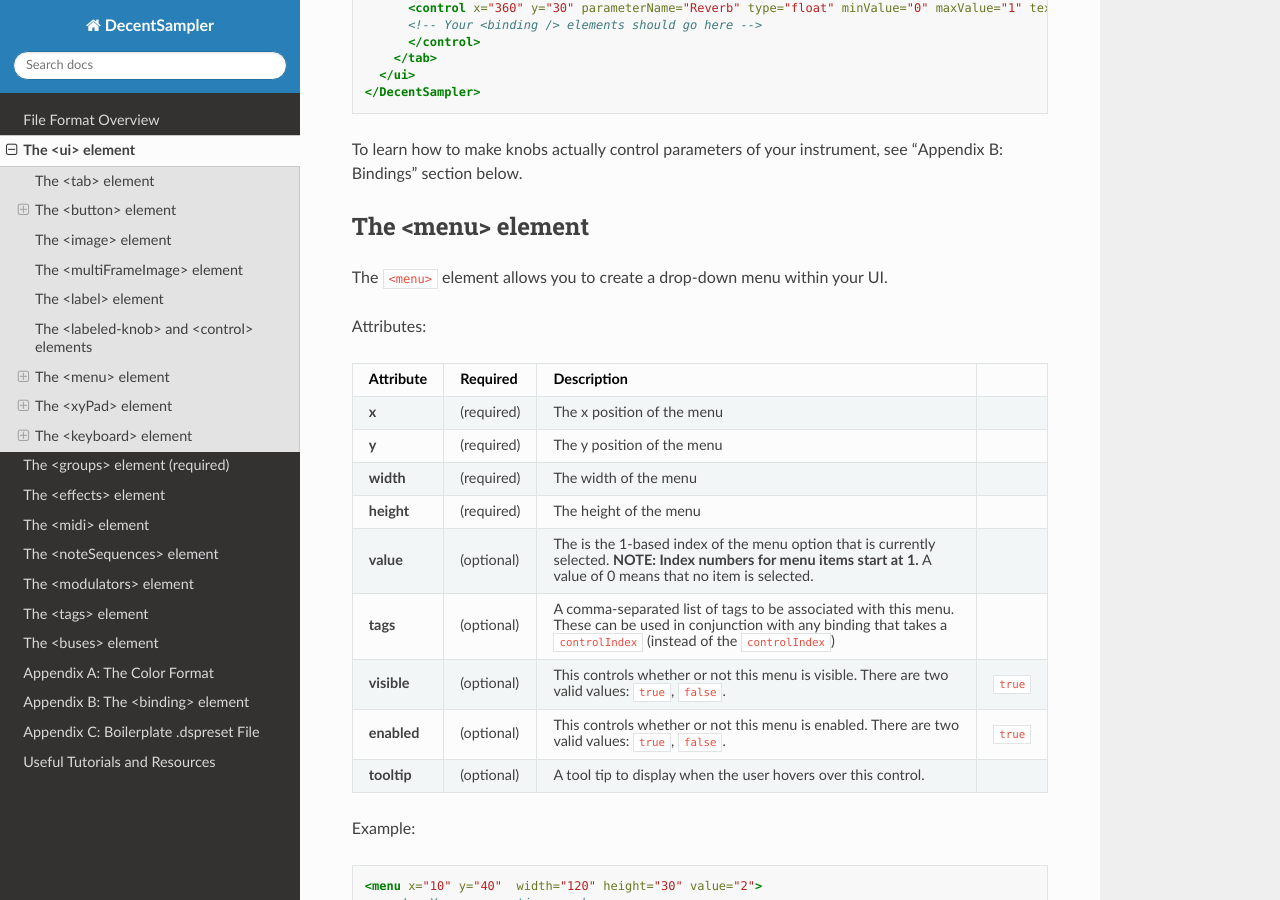
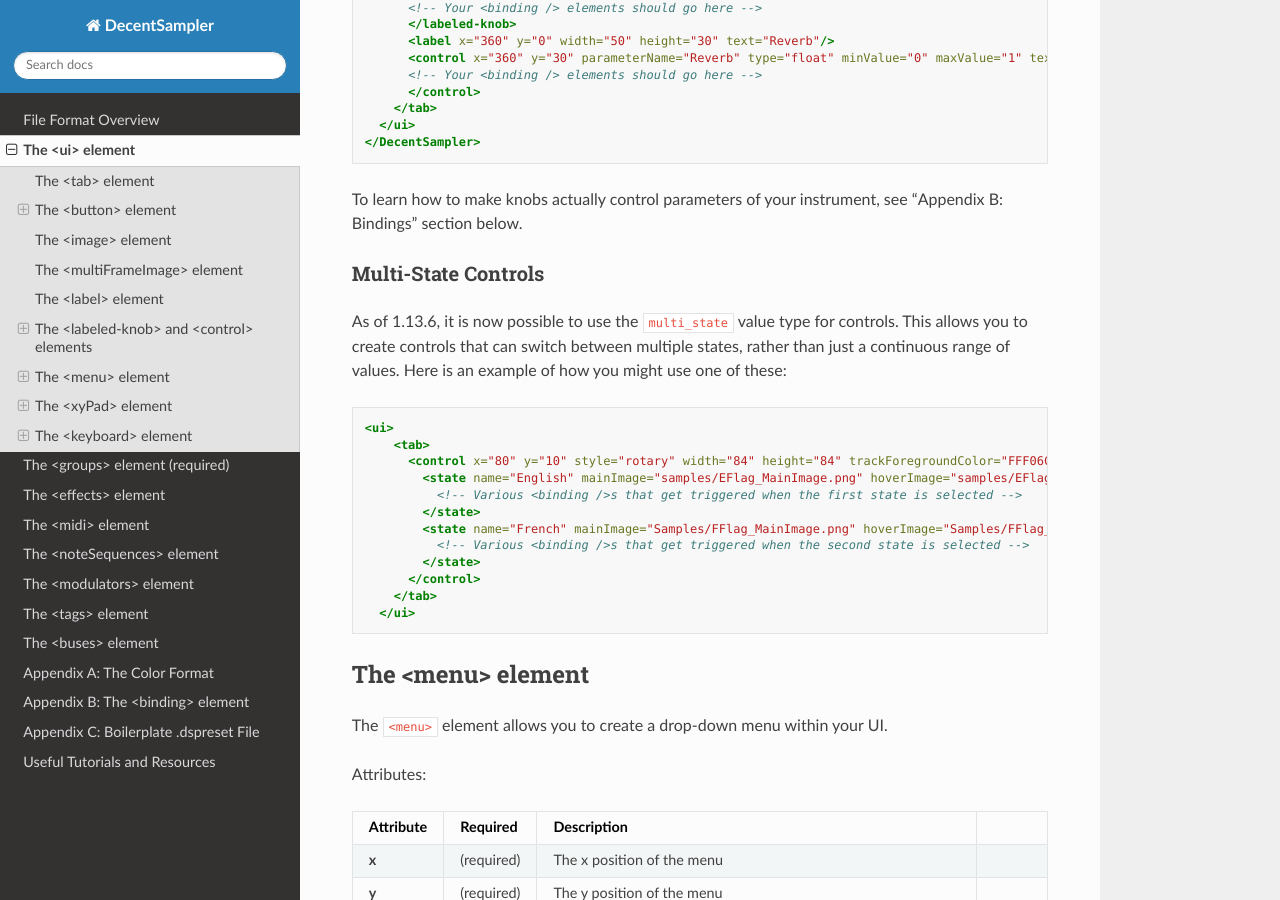
Before and after one commit to DecentSamples/DecentSampler-Developers-Guide, a Sphinx documentation site: the page built from docs/source/the-ui-element.md, in a window 1280 px wide and 900 px high, scrolled down 7238 px. Built offline with Sphinx 7.4.7 and the Read the Docs theme 3.1.0, drawn with Linux system fonts in a browser that asks for light colours; some of the changed text lies outside the part shown.

Commit message:
Documentation for 1.13.6 release

````diff
--- a/docs/source/conf.py
+++ b/docs/source/conf.py
@@ -7,7 +7,7 @@
 author = 'David Hilowitz'
 
 release = '1.13'
-version = '1.13.3'
+version = '1.13.6'
 
 # -- General configuration
 
--- a/docs/source/the-ui-element.md
+++ b/docs/source/the-ui-element.md
@@ -175,7 +175,7 @@
 - **`maxValue`** (optional): The maximum value of your control. Default: 1
 - **`value`** (optional): The initial value of your control. Default: 0
 - **`defaultValue`** (optional): If a user double-clicks on the control, the control's value will be set to this default value. If no default value is specified, then nothing will happen on double-click.
-- **`valueType`** (optional): There are three possible values for this `float` which yields numbers with two decimal points, `integer` which yields whole numbers, and `musical_time` which yields musical time increments in beats and measures. This last option is for use with the built-in delay effect only. Default: float
+- **`valueType`** (optional): There are several possible values for this: `float` which yields numbers with two decimal points, `integer` which yields whole numbers, `multi_state`, which allows the user to choose between multiple states, and `musical_time` which yields musical time increments in beats and measures (for use with the built-in delay effect only). In order to use the `multi_state` option, you must also specify several `<state name="something">` type elements. Default: float
 - **`textColor`** (optional): An 8 digit hex value indicating the text color to be used for the label. See [Appendix A](#appendix-a-the-color-format) for an explanation on these hex values.
 - **`textSize`** (optional): A font size for the text label. Default: 12
 - **`trackForegroundColor`** (optional): An 8 digit hex value indicating the foreground color to use for the knob track. See [Appendix A](#appendix-a-the-color-format) for an explanation on these hex values.
@@ -216,6 +216,25 @@
 ```
 
 To learn how to make knobs actually control parameters of your instrument, see "Appendix B: Bindings" section below.
+
+### Multi-State Controls
+
+As of 1.13.6, it is now possible to use the `multi_state` value type for controls. This allows you to create controls that can switch between multiple states, rather than just a continuous range of values. Here is an example of how you might use one of these:
+
+```xml
+<ui>
+    <tab>
+      <control x="80" y="10" style="rotary" width="84" height="84" trackForegroundColor="FFF06C55" trackBackgroundColor="66999999" parameterName="Language" valueType="multi_state" value="10.0">
+        <state name="English" mainImage="samples/EFlag_MainImage.png" hoverImage="samples/EFlag_HoverImage.png" clickImage="samples/EFlag_SelectedImage.png">
+          <!-- Various <binding />s that get triggered when the first state is selected -->
+        </state>
+        <state name="French" mainImage="Samples/FFlag_MainImage.png" hoverImage="Samples/FFlag_HoverImage.png" clickImage="Samples/FFlag_SelectedImage.png">
+          <!-- Various <binding />s that get triggered when the second state is selected -->
+        </state>
+      </control>
+    </tab>
+  </ui>
+```
 
 ## The &lt;menu&gt; element
 The `<menu>` element allows you to create a drop-down menu within your UI.
````
Also changed, not shown: docs/source/the-groups-element.md (+1 -1 lines).
